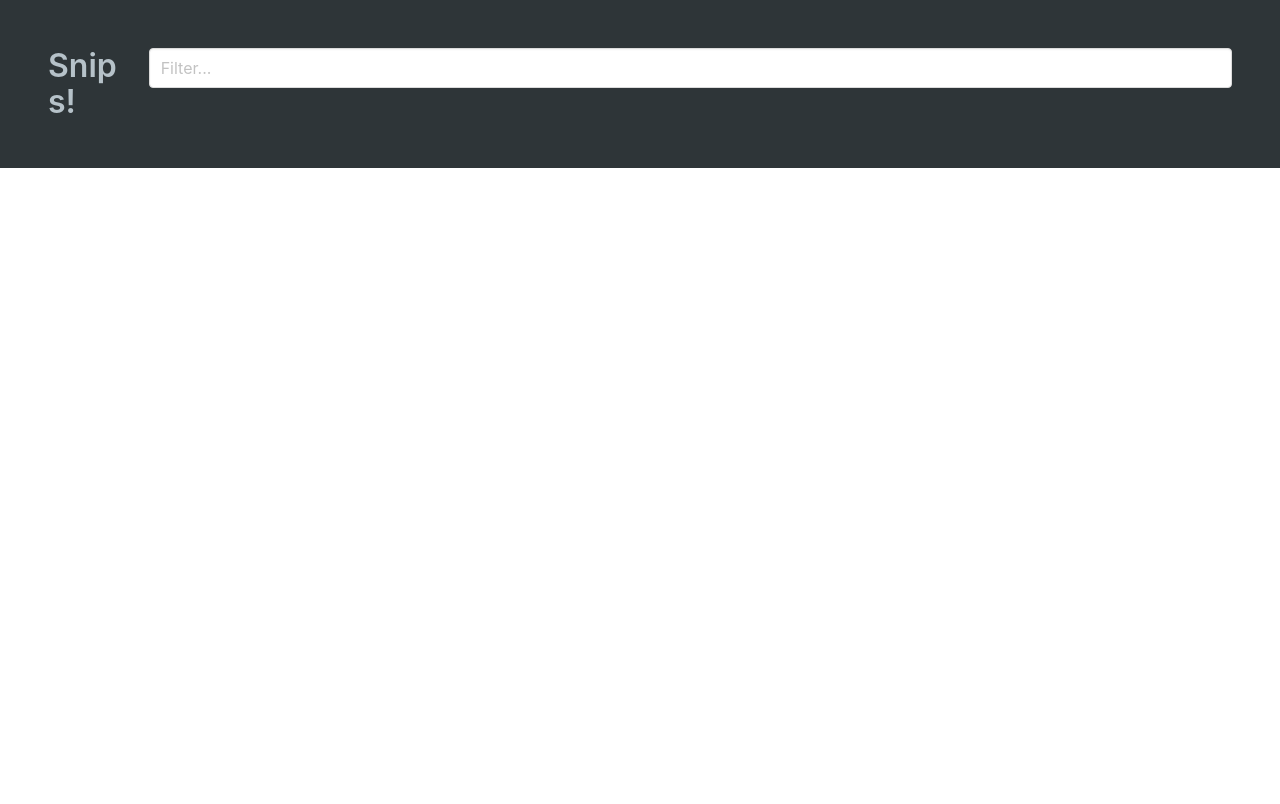
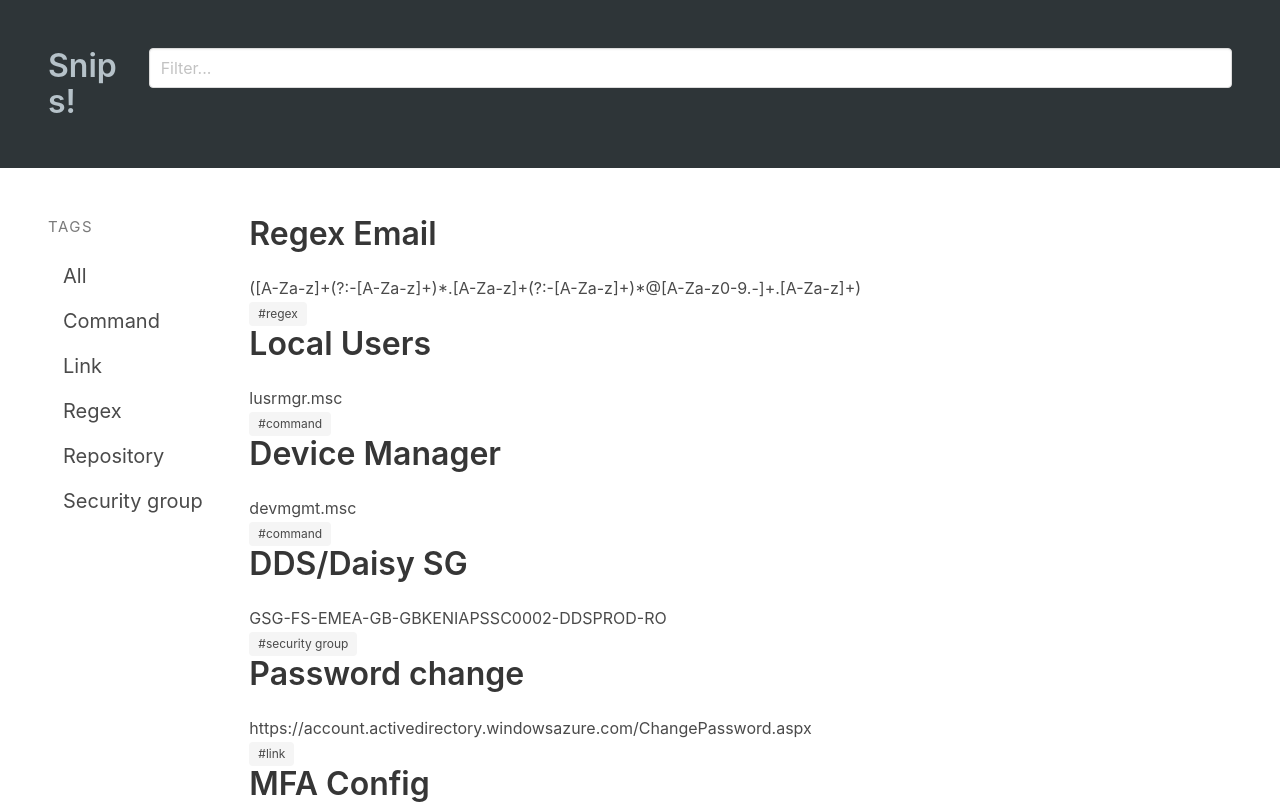
Before and after one commit to itsnelsonmartins/snippets, a React (Vite) app: page / in a window 1280 px wide. Shown: the top 804 px of the page. Built offline with nearby package versions, Linux system fonts and the light colour scheme.

Commit message:
quick updates

```diff
--- a/src/App.jsx
+++ b/src/App.jsx
@@ -1,23 +1,19 @@
-import { useEffect, useContext } from 'react';
+import { useContext } from 'react';
 import { ContextApi } from './ContextApi';
 
-import MarkdownGrid from './components/snippetsgrid.component';
 import Search from './components/search.component';
 import Sidebar from './components/sidebar.component';
+import SnippetsGrid from './components/snippetsgrid.component';
+
 import snippetsData from './snippets.json';
 
 const App = () => {
-    const { search } = useContext(ContextApi);
-    const [searchValue, setSearchValue] = search;
+    const { search, setSearch } = useContext(ContextApi);
 
-    // const handleFilter = (tag) => {
-    //     setFilterInput(tag);
-    // };
-
-    // const tags = snippetsData.snippets
-    //     .flatMap((snippet) => snippet.tags)
-    //     .filter((tag, index, self) => self.indexOf(tag) === index)
-    //     .sort();
+    const tags = snippetsData.snippets
+        .flatMap((snippet) => snippet.tags)
+        .filter((tag, index, self) => self.indexOf(tag) === index)
+        .sort();
 
     return (
         <div className='app'>
@@ -30,6 +26,16 @@ const App = () => {
                         <div className='column is-11'>
                             <Search />
                         </div>
+                    </div>
+                </div>
+            </section>
+            <section className='section'>
+                <div className='columns'>
+                    <div className='column is-2'>
+                        <Sidebar tags={tags} />
+                    </div>
+                    <div className='column is-10'>
+                        <SnippetsGrid data={snippetsData} />
                     </div>
                 </div>
             </section>
--- a/src/components/search.component.jsx
+++ b/src/components/search.component.jsx
@@ -1,4 +1,4 @@
-import { useEffect, useContext } from 'react';
+import { useContext } from 'react';
 import { ContextApi } from '../ContextApi';
 
 const Search = () => {
@@ -17,6 +17,7 @@ const Search = () => {
             <input
                 className='input'
                 type='text'
+                value={search}
                 placeholder='Filter...'
                 onChange={handleChange}
             />
--- a/src/components/sidebar.component.jsx
+++ b/src/components/sidebar.component.jsx
@@ -1,25 +1,33 @@
-import React from 'react';
+import { useContext } from 'react';
+import { ContextApi } from '../ContextApi';
 
-const Sidebar = ({ tags, handleFilter }) => {
+const Sidebar = ({ tags }) => {
+    const { search, setSearch } = useContext(ContextApi);
+
+    const capitalize = (s) => (s && s[0].toUpperCase() + s.slice(1)) || '';
+
+    const handleFilter = (tag) => {
+        setSearch(tag);
+    };
+
     return (
-        <nav>
-            <ul>
+        <aside className='is-medium menu'>
+            <p className='menu-label'>Tags</p>
+            <ul className='menu-list'>
                 <li key='all'>
-                    <button className='btn' onClick={() => handleFilter('')}>
+                    <a href='#!' onClick={() => handleFilter('')}>
                         All
-                    </button>
+                    </a>
                 </li>
                 {tags.map((tag, index) => (
                     <li key={index}>
-                        <button
-                            className='btn'
-                            onClick={() => handleFilter(tag)}>
-                            {tag.toLowerCase()}
-                        </button>
+                        <a href='#!' onClick={() => handleFilter(tag)}>
+                            {capitalize(tag)}
+                        </a>
                     </li>
                 ))}
             </ul>
-        </nav>
+        </aside>
     );
 };
 
--- a/src/components/snippetsgrid.component.jsx
+++ b/src/components/snippetsgrid.component.jsx
@@ -1,22 +1,16 @@
-import React, { useState, useEffect } from 'react';
+import { useContext } from 'react';
+import { ContextApi } from '../ContextApi';
 
-const MarkdownGrid = ({ data, filter }) => {
-    const [alertIndex, setAlertIndex] = useState(-1);
+const SnippetsGrid = ({ data }) => {
+    const { search, setSearch } = useContext(ContextApi);
 
-    useEffect(() => {
-        const timeout = setTimeout(() => {
-            setAlertIndex(-1);
-        }, 1500);
-        return () => clearTimeout(timeout);
-    }, [alertIndex]);
-
-    const filteredSnippets = filter
+    const filteredSnippets = search
         ? data.snippets.filter(
               (file) =>
-                  file.name.toLowerCase().includes(filter.toLowerCase()) ||
-                  file.content.toLowerCase().includes(filter.toLowerCase()) ||
+                  file.name.toLowerCase().includes(search.toLowerCase()) ||
+                  file.content.toLowerCase().includes(search.toLowerCase()) ||
                   file.tags.some((tag) =>
-                      tag.toLowerCase().includes(filter.toLowerCase())
+                      tag.toLowerCase().includes(search.toLowerCase())
                   )
           )
         : data.snippets;
@@ -46,4 +40,4 @@ const MarkdownGrid = ({ data, filter }) => {
     );
 };
 
-export default MarkdownGrid;
+export default SnippetsGrid;
```
